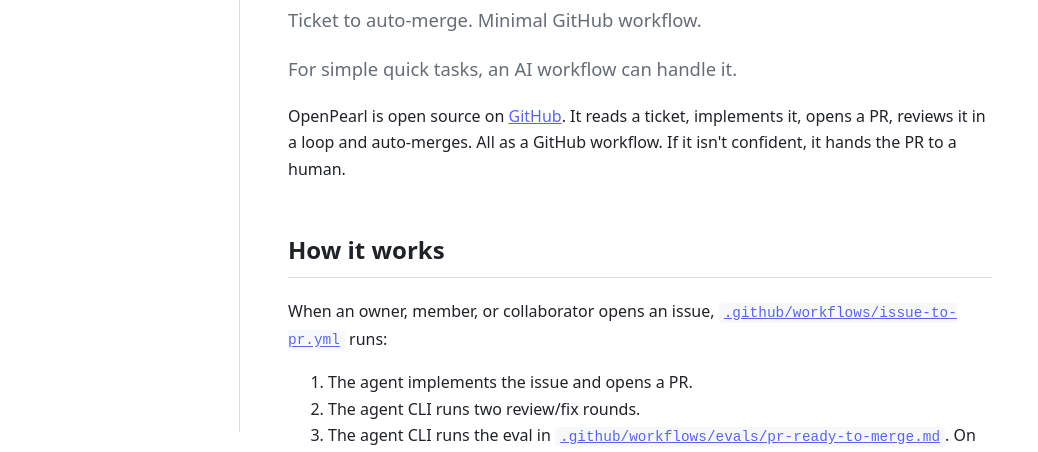
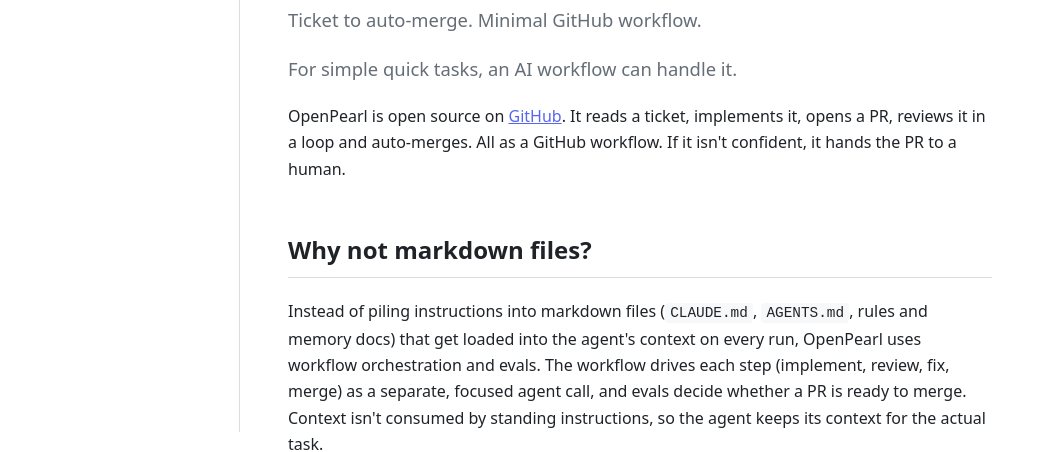
Before and after one commit to stephenlb/openpearl, a plain HTML site: page docs/index.html in a window 1280 px wide. Shown: the part 368-820 px from the top of the page, without its empty margins (0-1038 px from the left). Drawn offline with Linux system fonts and the light colour scheme.

Commit message:
rather than markdown files, use workflow orchestration and evals (#94)

```diff
--- a/docs/index.html
+++ b/docs/index.html
@@ -24,6 +24,8 @@
     <p class="lead">Ticket to auto-merge. Minimal GitHub workflow.</p>
     <p class="lead">For simple quick tasks, an AI workflow can handle it.</p>
     <p>OpenPearl is open source on <a href="https://github.com/stephenlb/openpearl">GitHub</a>. It reads a ticket, implements it, opens a PR, reviews it in a loop and auto-merges. All as a GitHub workflow. If it isn't confident, it hands the PR to a human.</p>
+    <h2>Why not markdown files?</h2>
+    <p>Instead of piling instructions into markdown files (<code>CLAUDE.md</code>, <code>AGENTS.md</code>, rules and memory docs) that get loaded into the agent's context on every run, OpenPearl uses workflow orchestration and evals. The workflow drives each step (implement, review, fix, merge) as a separate, focused agent call, and evals decide whether a PR is ready to merge. Context isn't consumed by standing instructions, so the agent keeps its context for the actual task.</p>
     <h2>How it works</h2>
     <p>When an owner, member, or collaborator opens an issue, <a href="https://github.com/stephenlb/openpearl/blob/main/.github/workflows/issue-to-pr.yml"><code>.github/workflows/issue-to-pr.yml</code></a> runs:</p>
     <ol>
```
Also changed, not shown: README.md.
